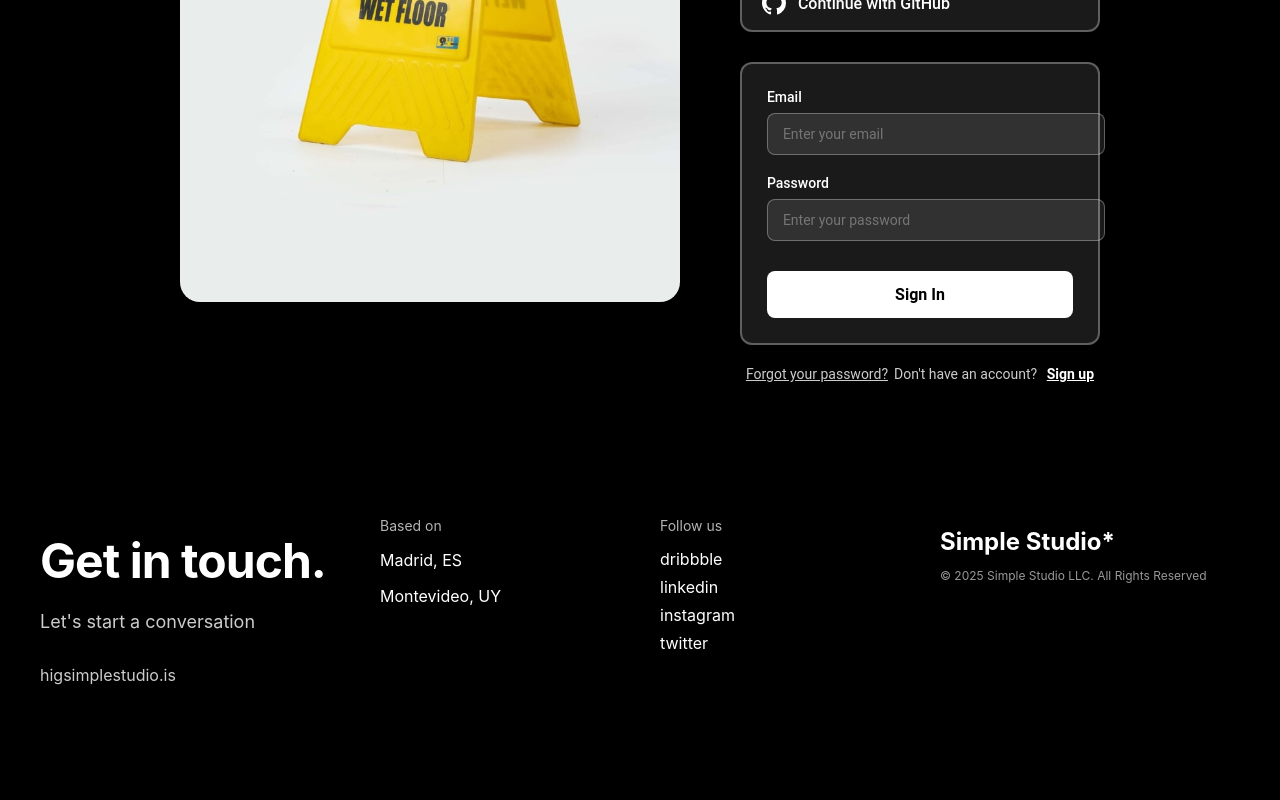
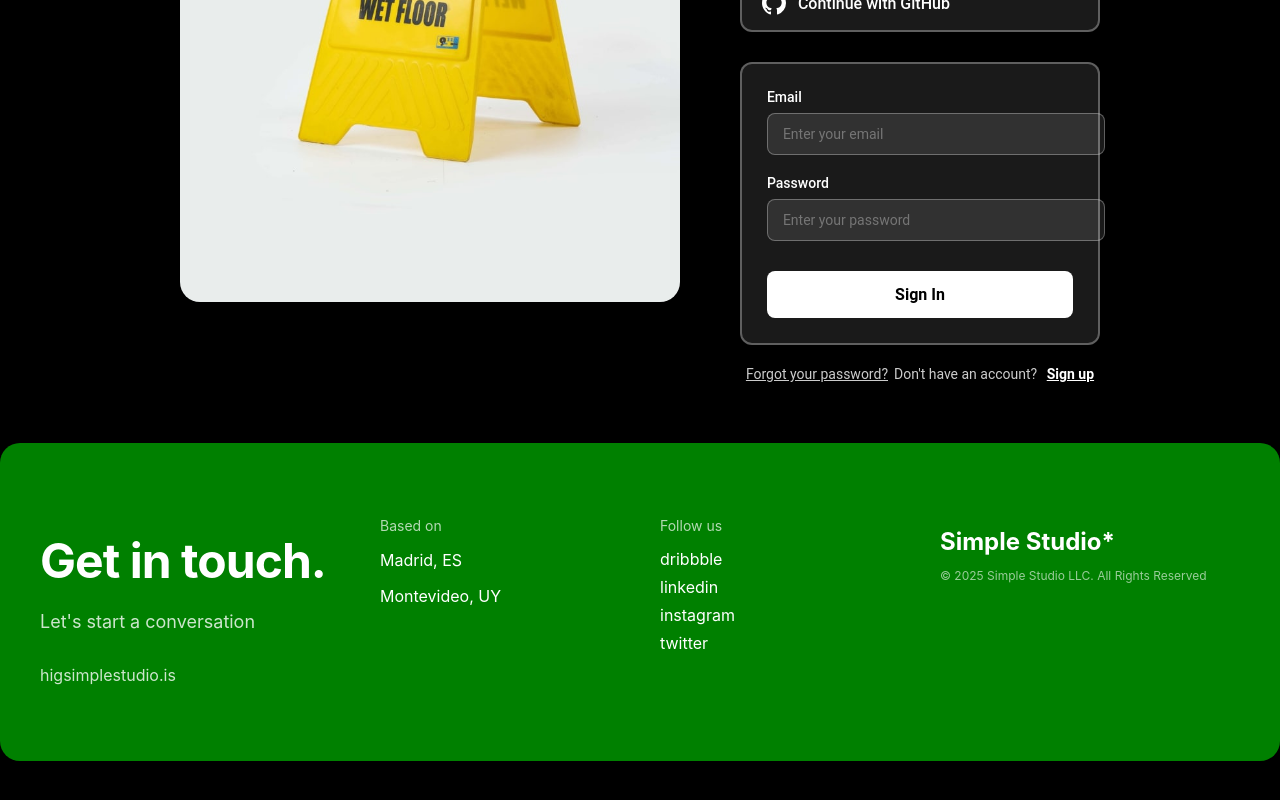
Before and after one commit to vinividivicilala/lolo, a Next.js app in the folder faq/: page /signin in a window 1280 px wide. Shown: the part 438-1238 px from the top of the page. Built offline with nearby package versions, Linux system fonts and the light colour scheme.

Commit message:
Update page.tsx

```diff
--- a/faq/app/signin/page.tsx
+++ b/faq/app/signin/page.tsx
@@ -396,7 +396,7 @@ export default function SignInPage({ onClose, onSwitchToSignUp, onSwitchToForgot
         style={{
           width: '100%',
           maxWidth: '1200px',
-          backgroundColor: '#000000',
+          backgroundColor: 'green',
           color: '#ffffff',
           padding: '60px 40px',
           borderRadius: '20px',
```
